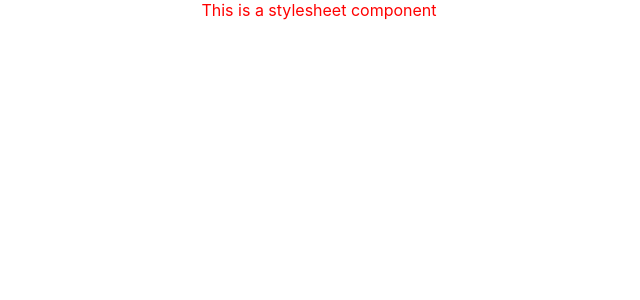
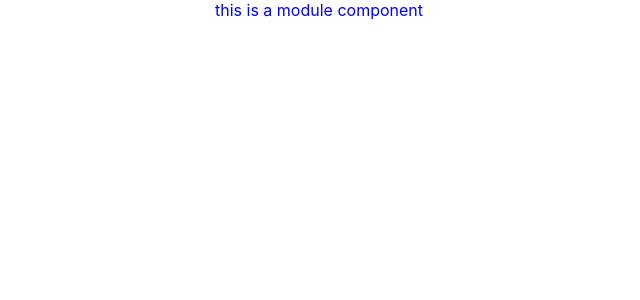
Before and after one commit to vmussato/ract-to-do, a React (Create React App) app: page / in a window 1280 px wide. Shown: the top 300 px of the page, without its empty margins (321-961 px from the left). Built offline with nearby package versions, Linux system fonts and the light colour scheme.

Commit message:
styling with css modules

```diff
--- a/src/App.js
+++ b/src/App.js
@@ -3,12 +3,13 @@ import './App.css';
 import Todo from './components/Todo';
 import InlineComponent from './components/InlineComponent';
 import StylesheetComponent from './components/StylesheetComponent';
+import ModuleComponent from './components/ModuleComponent';
 
 
 function App() {
   return (
     <div className="App">
-      <StylesheetComponent />
+      <ModuleComponent />
       {/* <InlineComponent />
       <Todo /> */}
     </div>
--- /dev/null
+++ b/src/components/ModuleComponent.js
@@ -0,0 +1,5 @@
+import styles from "./style.module.css";
+
+export default function ModuleComponent() {
+    return <div className={styles.header}>this is a module component</div>
+}
--- /dev/null
+++ b/src/components/style.module.css
@@ -0,0 +1,3 @@
+.header {
+    color: blue;
+}
```
